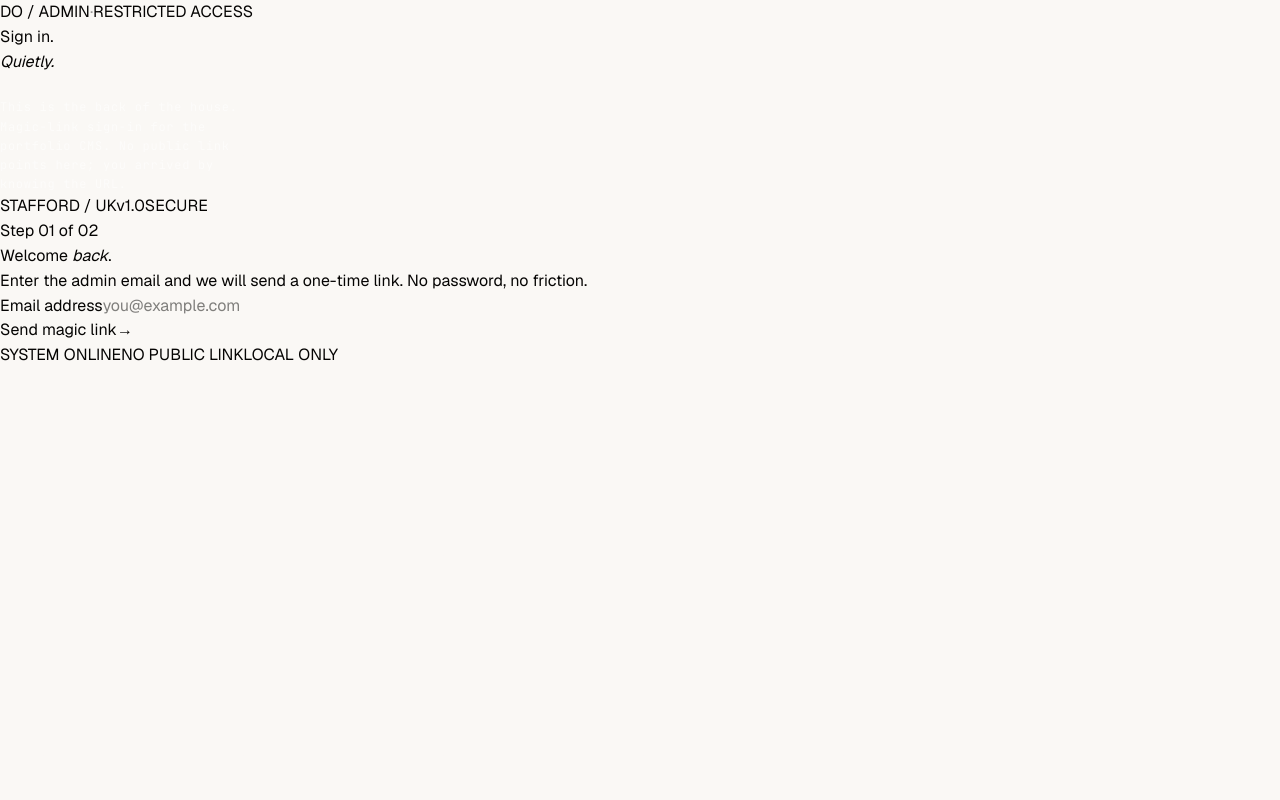
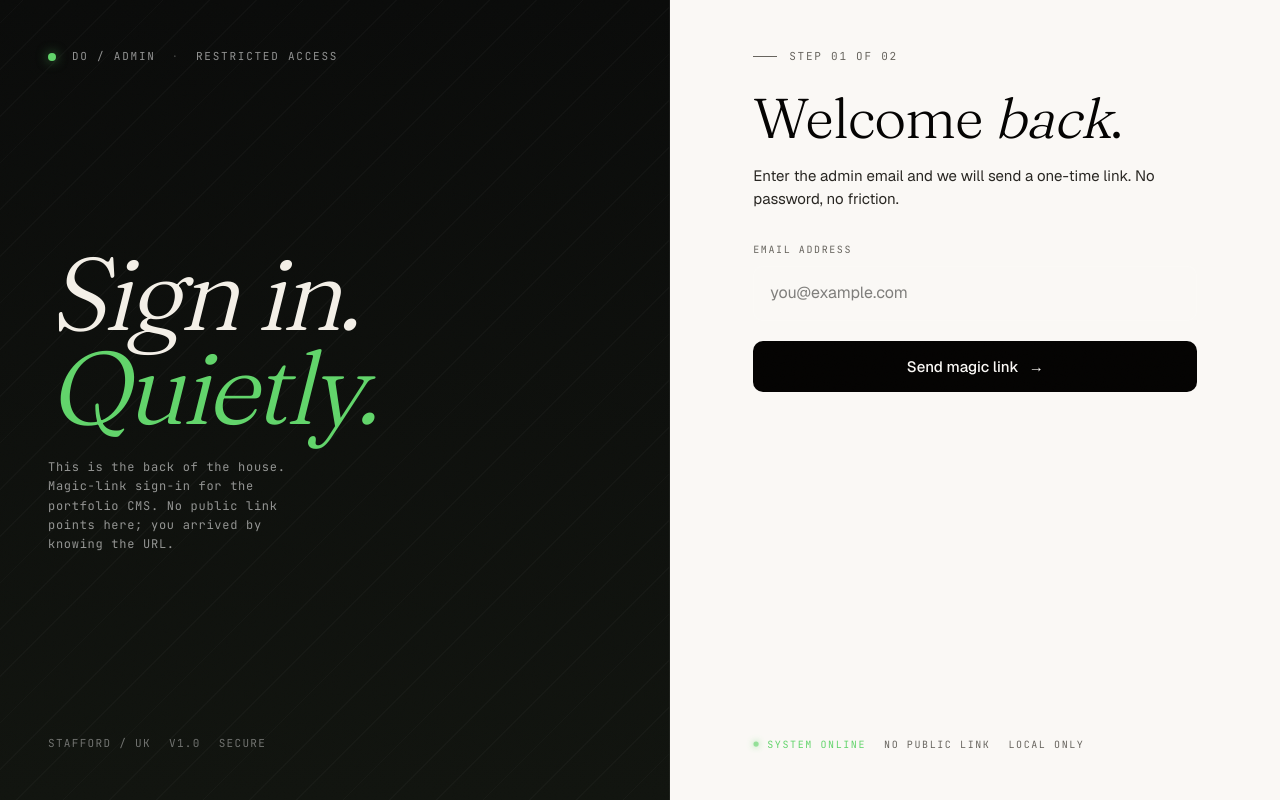
Before and after one commit to AdeniyiOnasanya/Portfolio, a Next.js app: page /login in a window 1280 px wide. Built offline with nearby package versions, Linux system fonts and the light colour scheme; no server answers.

Commit message:
feat(admin): login page styles mirroring design handoff

```diff
--- a/app/globals.css
+++ b/app/globals.css
@@ -2386,3 +2386,300 @@ body {
   --duration-base: var(--duration-base);
   --duration-slow: var(--duration-slow);
 }
+
+/* ==========================================================================
+   Login (admin) page, Phase 6
+   --------------------------------------------------------------------------
+   Mirrors design_handoff_portfolio/design/login.html (style block, lines 13
+   to 175; markup, lines 177 to 241). Two-column shell: dark brand panel on
+   the left, form panel on the right. Tokens map as:
+     - --bg, --fg, --fg-mute, --fg-dim from tokens.css.
+     - --serif, --sans, --mono short aliases from tokens.css.
+     - --accent and --accent-soft for the brand-green accents.
+   Where the design uses raw oklch values for one-off panel constants
+   (gradient, dot glow, link colour), the literal value is preserved so the
+   visual lift mirrors the handoff exactly.
+   ========================================================================== */
+
+.login-shell {
+  display: grid;
+  grid-template-columns: 1.1fr 1fr;
+  min-height: 100vh;
+  background: var(--bg);
+  color: var(--fg);
+  font-family: var(--sans);
+}
+
+/* Brand panel (left) */
+.login-brand {
+  position: relative;
+  background: linear-gradient(180deg, #0a0b0a 0%, #11140f 100%);
+  overflow: hidden;
+  padding: 48px;
+  display: flex;
+  flex-direction: column;
+  justify-content: space-between;
+  border-right: 1px solid rgba(255, 255, 255, 0.06);
+}
+
+.login-brand::before {
+  content: "";
+  position: absolute;
+  inset: 0;
+  background-image: repeating-linear-gradient(
+    -45deg,
+    transparent 0,
+    transparent 32px,
+    rgba(255, 255, 255, 0.025) 32px,
+    rgba(255, 255, 255, 0.025) 33px
+  );
+  pointer-events: none;
+}
+
+.login-brand .topline {
+  display: flex;
+  gap: 16px;
+  align-items: center;
+  font-family: var(--mono);
+  font-size: 11px;
+  letter-spacing: 0.16em;
+  text-transform: uppercase;
+  color: rgba(255, 255, 255, 0.55);
+  z-index: 2;
+  position: relative;
+}
+
+.login-brand .topline .dot {
+  width: 8px;
+  height: 8px;
+  border-radius: 50%;
+  background: var(--accent);
+  box-shadow: 0 0 12px oklch(0.78 0.18 145 / 0.6);
+}
+
+.login-display {
+  z-index: 2;
+  position: relative;
+  font-family: var(--serif);
+  font-style: italic;
+  font-weight: 300;
+  font-size: clamp(64px, 8vw, 120px);
+  line-height: 0.92;
+  letter-spacing: -0.04em;
+  color: #f3efe7;
+  font-variation-settings:
+    "SOFT" 100,
+    "WONK" 1,
+    "opsz" 144;
+}
+
+.login-display em {
+  font-style: italic;
+  color: var(--accent);
+}
+
+.login-foot {
+  z-index: 2;
+  position: relative;
+  font-family: var(--mono);
+  font-size: 11px;
+  letter-spacing: 0.12em;
+  text-transform: uppercase;
+  color: rgba(255, 255, 255, 0.4);
+  display: flex;
+  gap: 18px;
+}
+
+/* Form panel (right) */
+.login-form {
+  padding: 48px;
+  display: flex;
+  flex-direction: column;
+  justify-content: center;
+  max-width: 540px;
+  width: 100%;
+  margin: 0 auto;
+}
+
+.login-eyebrow {
+  font-family: var(--mono);
+  font-size: 11px;
+  letter-spacing: 0.16em;
+  text-transform: uppercase;
+  color: var(--fg-mute);
+  margin-bottom: 24px;
+  display: flex;
+  align-items: center;
+  gap: 12px;
+}
+
+.login-eyebrow::before {
+  content: "";
+  width: 24px;
+  height: 1px;
+  background: var(--fg-mute);
+}
+
+.login-form h1 {
+  font-family: var(--serif);
+  font-weight: 300;
+  font-size: clamp(40px, 5vw, 56px);
+  line-height: 1.05;
+  letter-spacing: -0.02em;
+  margin: 0 0 16px;
+}
+
+.login-form h1 em {
+  font-style: italic;
+}
+
+.login-form p.lede {
+  font-size: 15px;
+  line-height: 1.55;
+  color: var(--fg-dim);
+  margin: 0 0 32px;
+  max-width: 44ch;
+}
+
+.field {
+  display: flex;
+  flex-direction: column;
+  gap: 8px;
+  margin-bottom: 20px;
+}
+
+.field label {
+  font-family: var(--mono);
+  font-size: 10px;
+  letter-spacing: 0.16em;
+  text-transform: uppercase;
+  color: var(--fg-mute);
+}
+
+.field input {
+  background: rgba(255, 255, 255, 0.03);
+  border: 1px solid rgba(255, 255, 255, 0.14);
+  color: var(--fg);
+  padding: 14px 16px;
+  border-radius: 10px;
+  font-family: var(--sans);
+  font-size: 16px;
+  transition:
+    border-color var(--duration-fast) var(--ease-out),
+    background var(--duration-fast) var(--ease-out);
+  outline: none;
+}
+
+.field input:focus {
+  border-color: var(--accent);
+  background: rgba(255, 255, 255, 0.05);
+}
+
+.submit-btn {
+  appearance: none;
+  border: 0;
+  background: var(--fg);
+  color: var(--bg);
+  padding: 14px 22px;
+  border-radius: 10px;
+  font-family: var(--sans);
+  font-weight: 500;
+  font-size: 15px;
+  cursor: pointer;
+  display: inline-flex;
+  align-items: center;
+  justify-content: center;
+  gap: 10px;
+  width: 100%;
+  transition:
+    transform var(--duration-fast) var(--ease-out),
+    opacity var(--duration-fast) var(--ease-out);
+}
+
+.submit-btn:hover:not(:disabled) {
+  transform: translateY(-1px);
+}
+
+.submit-btn:disabled {
+  opacity: 0.6;
+  cursor: not-allowed;
+}
+
+.submit-btn .arr {
+  transition: transform var(--duration-fast) var(--ease-out);
+}
+
+.submit-btn:hover:not(:disabled) .arr {
+  transform: translateX(4px);
+}
+
+/* Sent state */
+.sent-state {
+  display: flex;
+  flex-direction: column;
+  gap: 18px;
+}
+
+.sent-icon {
+  width: 56px;
+  height: 56px;
+  border-radius: 50%;
+  background: var(--accent-soft);
+  border: 1px solid oklch(0.78 0.18 145 / 0.4);
+  display: inline-flex;
+  align-items: center;
+  justify-content: center;
+  color: var(--accent);
+  margin-bottom: 12px;
+}
+
+.login-status {
+  margin-top: auto;
+  padding-top: 32px;
+  font-family: var(--mono);
+  font-size: 10px;
+  letter-spacing: 0.16em;
+  text-transform: uppercase;
+  color: var(--fg-mute);
+  display: flex;
+  gap: 18px;
+}
+
+.login-status .live {
+  color: var(--accent);
+  display: inline-flex;
+  align-items: center;
+  gap: 8px;
+}
+
+.login-status .live::before {
+  content: "";
+  width: 6px;
+  height: 6px;
+  border-radius: 50%;
+  background: var(--accent);
+  box-shadow: 0 0 8px var(--accent);
+  animation: login-status-pulse 1.6s ease-in-out infinite;
+}
+
+@keyframes login-status-pulse {
+  0%,
+  100% {
+    opacity: 1;
+    transform: scale(1);
+  }
+  50% {
+    opacity: 0.5;
+    transform: scale(0.8);
+  }
+}
+
+/* Mobile: brand panel collapses, only the form panel renders. */
+@media (max-width: 920px) {
+  .login-shell {
+    grid-template-columns: 1fr;
+  }
+  .login-shell .login-brand {
+    display: none;
+  }
+}
```
